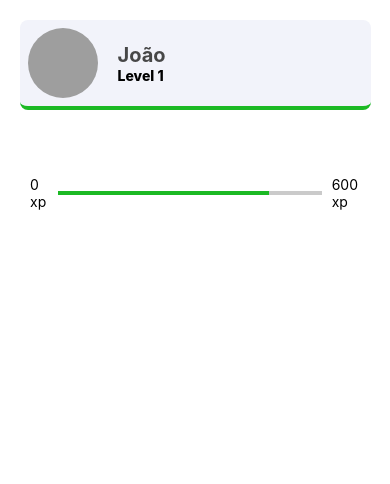
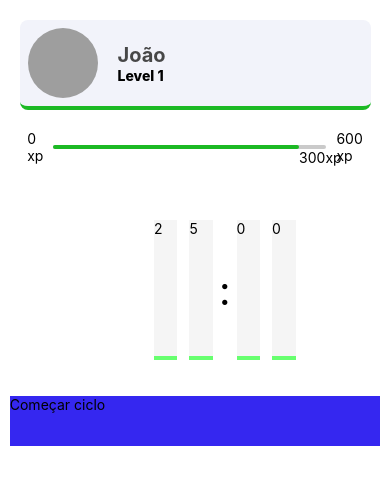
Before and after one commit to Mynameisjohndev/appNLW4Mobile, a React Native app: screen / in a window 390 px wide. Shown: the top 484 px of the page. Built offline with nearby package versions, Linux system fonts and the light colour scheme; grey boxes are pictures that could not be loaded.

Commit message:
Starting the countdown component

```diff
--- /dev/null
+++ b/src/components/Countdown/Countdown.tsx
@@ -0,0 +1,43 @@
+import React, { useState, useContext } from 'react';
+import { AuthContext } from '../../contexts/auth';
+import { View, Text, TouchableOpacity } from 'react-native';
+
+import styles from './styles';
+
+const Countdown = () => {
+    const { } = useContext(AuthContext);
+    return (
+        <View style={styles.container}>
+            <View style={{ flexDirection: 'row', display: 'flex', alignItems: 'center', padding:30 }}>
+                <View style={styles.card}>
+                    <Text>2</Text>
+                </View>
+                <View style={styles.card}>
+                    <Text>5</Text>
+                </View>
+
+                <Text style={{ fontSize: 40 }}>:</Text>
+
+                <View style={styles.card}>
+                    <Text>0</Text>
+                </View>
+                <View style={styles.card}>
+                    <Text>0</Text>
+                </View>
+            </View>
+
+            <TouchableOpacity style={styles.comecarCiclo}>
+                <View>
+                <Text>Começar ciclo</Text>
+                </View>
+            </TouchableOpacity>
+
+        </View>
+
+
+
+
+    );
+}
+
+export default Countdown;
--- /dev/null
+++ b/src/components/Countdown/styles.tsx
@@ -0,0 +1,30 @@
+import { StyleSheet } from 'react-native'
+
+const styles = StyleSheet.create({
+
+    container:{
+        marginTop: 20,
+        justifyContent: 'center',
+        alignItems: 'center',
+        width: '100%'
+
+    },card:{
+        width: '25%',
+        height: 140,
+        backgroundColor: "#f5f5f5",
+        elevation:2,
+        margin: 6,
+        borderBottomColor: '#67ff6f',
+        borderBottomWidth: 4
+    }
+
+    ,comecarCiclo:{
+        width: '95%',
+        height: 50,
+        backgroundColor: '#3527f0'
+
+    }
+
+});
+
+export default styles;
--- a/src/components/ExperienceBar/ExperienceBar.tsx
+++ b/src/components/ExperienceBar/ExperienceBar.tsx
@@ -1,19 +1,39 @@
 import React, { useContext } from 'react';
 import { View, Text, Image } from 'react-native';
+import { ThemeContext } from 'styled-components';
 import { AuthContext } from '../../contexts/auth';
 
 import styles from './styles';
 
 const ExperienceBar = () => {
-    const { user } = useContext(AuthContext);
+    const {  } = useContext(AuthContext);
+
     return (
         <View style={styles.barContainer}>
-            <Text style={{ marginEnd: 10 }}>0 xp</Text>
-            <View style={styles.barra}>
-                <View style={styles.barra2}>
+            <View style={styles.subContainer}>
+                <Text style={{ marginEnd: 10 }}>0 xp</Text>
+                <View style={{
+                    width: '100%',
+                    height: 4,
+                    borderRadius: 5,
+                    backgroundColor: '#cacaca'
+                }}>
+                <View style={{
+                    width: '90%',
+                    height: 4,
+                    borderRadius: 5,
+                    backgroundColor: '#1cb924'
+                }}>
                 </View>
+
+                <View style={{flexDirection: 'row'}}>
+                <View style={{width: '90%' }}></View>
+                <Text>300xp</Text>
+                </View>
+
+                </View>
+                <Text style={{ marginStart: 10 }}>600 xp</Text>
             </View>
-            <Text style={{ marginStart: 10 }}>600 xp</Text>
         </View>
     );
 }
--- a/src/components/ExperienceBar/styles.tsx
+++ b/src/components/ExperienceBar/styles.tsx
@@ -4,22 +4,15 @@ const styles = StyleSheet.create({
 
     barContainer:{
         flex: 1,
+        justifyContent: 'center',
+        alignItems: 'center',
         width: '100%',
+    },subContainer:{
+        width: '70%',
         flexDirection: 'row',
         justifyContent: 'center',
         alignItems: 'center',
-        marginTop: 16,
-        padding:30
     },
-    barra:{
-        width: '80%',
-        height: 4,
-        backgroundColor: '#cacaca'
-    },barra2:{
-        width: '80%',
-        height: 4,
-        backgroundColor: '#1cb924'
-    }
 
 });
 
--- a/src/pages/home/index.tsx
+++ b/src/pages/home/index.tsx
@@ -5,15 +5,16 @@ import { View } from 'react-native';
 import styles from './styles';
 import Profile from '../../components/ProFile/Profile';
 import ExperienceBar from '../../components/ExperienceBar/ExperienceBar';
-
+import Countdown from '../../components/Countdown/Countdown'
 const Home = ()=> {
     const { } = useContext(AuthContext);
     return (
 
-        <View style={{ display: 'flex', alignItems: 'center' }}>
+        <View style={{ display: 'flex', alignItems: 'center', justifyContent: 'center' }}>
 
             <Profile />
             <ExperienceBar/>
+            <Countdown/>
 
         </View>
     );
```
